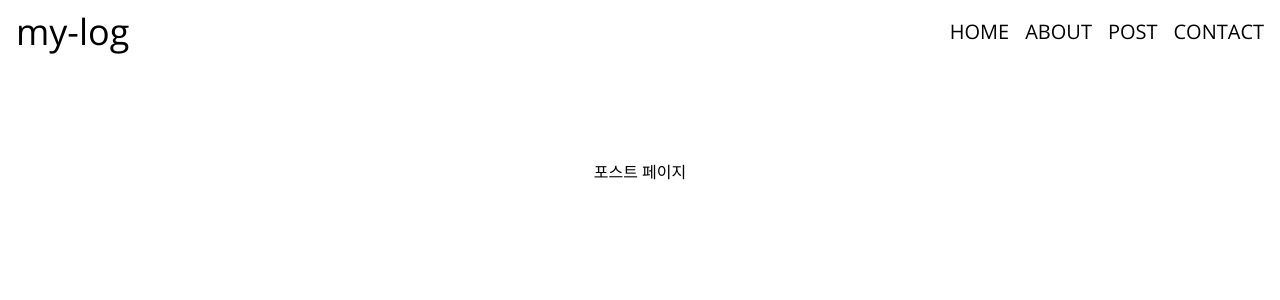
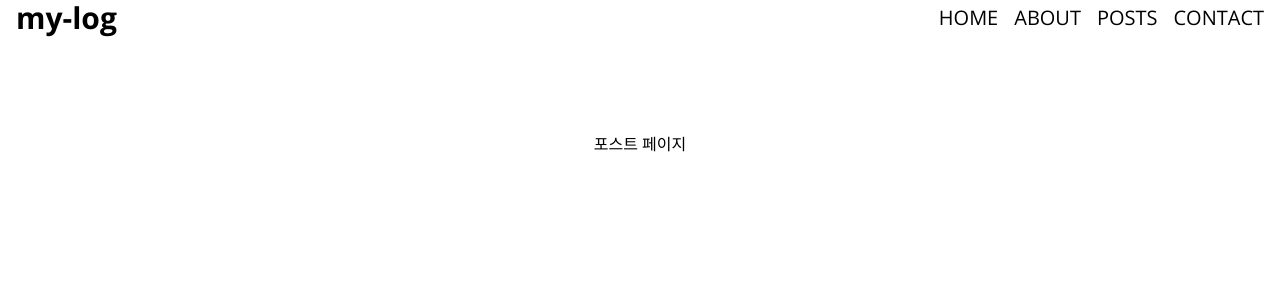
Before and after one commit to od-log/blog, a Next.js app: page / in a window 1280 px wide. Shown: the top 300 px of the page. Built offline with nearby package versions, Linux system fonts and the light colour scheme.

Commit message:
✨ Header/ Footer 추가

```diff
--- a/src/app/layout.tsx
+++ b/src/app/layout.tsx
@@ -3,6 +3,8 @@
 import { Inter } from 'next/font/google'
 import Link from 'next/link'
 import { Open_Sans } from 'next/font/google';
+import Header from '@/components/Header';
+import Footer from '@/components/Footer';
 
 const sans = Open_Sans({ subsets: ['latin'] });
 
@@ -17,22 +19,12 @@
   children: React.ReactNode
 }) {
   return (
-    <html lang="en">
-      <body className={sans.className}>
-        <header className='flex justify-between items-center mx-4 h-16'>
-          <h1 className='text-4xl'>my-log</h1>
-          <nav className='flex gap-4 text-xl'>
-            <Link href='/'>HOME</Link>
-            <Link href='/'>ABOUT</Link>
-            <Link href='/'>POST</Link>
-            <Link href='/'>CONTACT</Link>
-          </nav>
-        </header>
-        {children}
+    <html lang="en" className={sans.className}>
+      <body className='flex flex-col w-full max-w-screen-2xl mx-auto'>
+        <Header/>
+        <main className='grow'>{children}</main>
+        <Footer/>
       </body>
-      <footer>
-        od made
-      </footer>
     </html>
   )
 }
--- /dev/null
+++ b/src/components/Footer.tsx
@@ -0,0 +1,7 @@
+export default function Footer() {
+  return (
+    <footer className='bg-slate-900 text-white py-2 text-sm text-center'>
+      {"od's log"}
+    </footer>
+  )
+}
--- /dev/null
+++ b/src/components/Header.tsx
@@ -0,0 +1,17 @@
+import Link from 'next/link';
+
+export default function Header() {
+  return (
+    <header className='flex justify-between items-center mx-4 h-16'>
+      <Link href='/'>
+        <h1 className='text-3xl font-bold'>my-log</h1>
+      </Link>
+      <nav className='flex gap-4 text-xl'>
+        <Link href='/'>HOME</Link>
+        <Link href='/about'>ABOUT</Link>
+        <Link href='/posts'>POSTS</Link>
+        <Link href='/contact'>CONTACT</Link>
+      </nav>
+    </header>
+  )
+}
```
